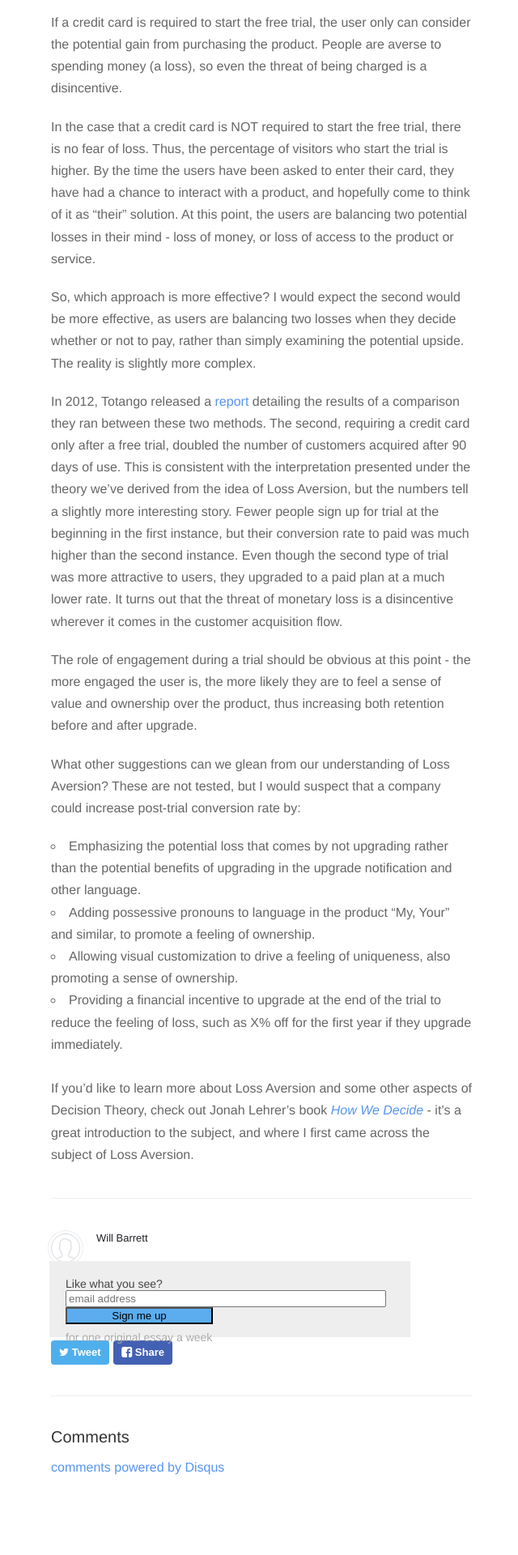
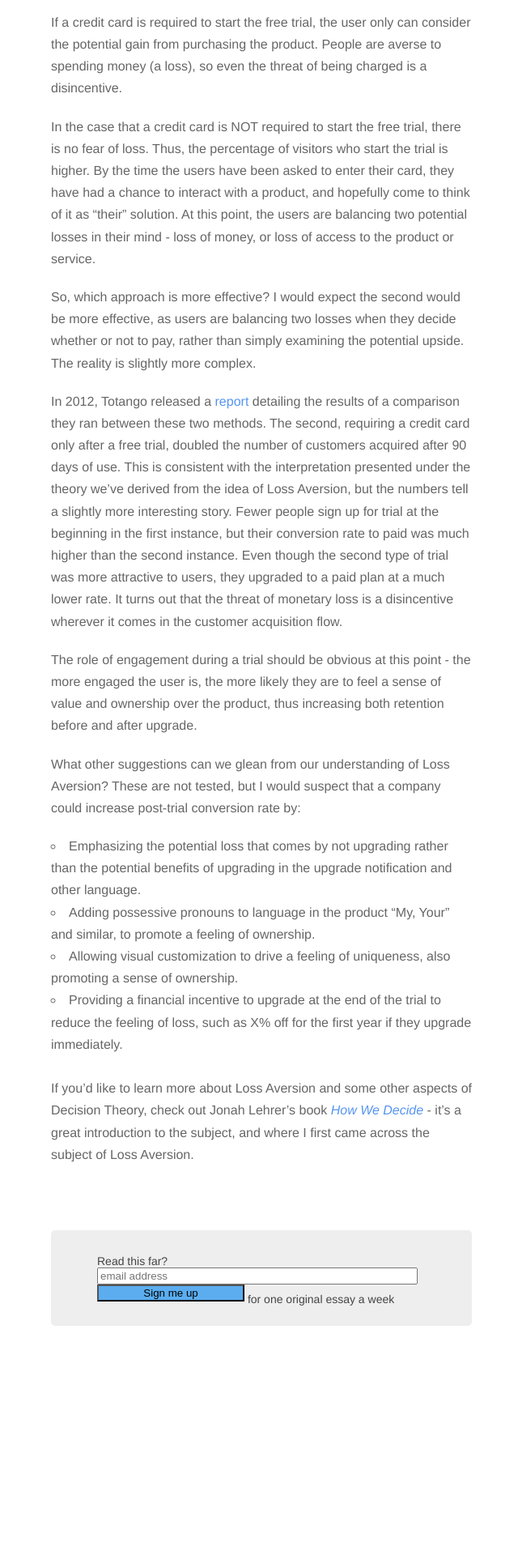
Before and after one commit to willbarrett/willbarrett.github.io, a Jekyll site: the page built from _posts/2015-12-08-free-trial-psychology.markdown, in a window 1280 px wide. Shown: the part 1233-3153 px from the top of the page at 81% size, without its empty margins (317-957 px from the left). Built offline with Jekyll 4.4.1, drawn with Linux system fonts in a browser that asks for light colours; nearby versions of some CDN libraries; Markdown is read by kramdown in place of the engine named in the settings; comment, search, counter and statistics services are not loaded; after the commit the page ends 3010 px from its top, so only the background shows below that.

Commit message:
Fix on-post CTA

```diff
--- a/_config.yml
+++ b/_config.yml
@@ -10,7 +10,7 @@ highlighter: pygments
 baseurl: /
 domain_name: 'http://willbarrett.github.io'
 google_analytics: 'UA-68358208-1'
-disqus: true
+disqus: false
 disqus_shortname: 'tallgreentree'
 
 # Details for the RSS feed generator
--- a/_includes/share.html
+++ b/_includes/share.html
@@ -6,12 +6,17 @@
   clear:left;
   font:14px
   Helvetica,Arial,sans-serif;
+  margin-right: 0;
+  width: 100%;
+  border-radius: 5px;
+  padding-top: 10px;
+  padding-bottom: 10px;
 }
 </style>
 <div id="mc_embed_signup">
 <form action="//willbarrett.us10.list-manage.com/subscribe/post?u=569a3b66d2809fd1a5a90dbb1&amp;id=c0d65ca547" method="post" id="mc-embedded-subscribe-form" name="mc-embedded-subscribe-form" class="validate" target="_blank" novalidate style="padding: 20px; width: 446px; margin: 0 auto; background: #eee; border-radius: 5px;">
 <div id="mc_embed_signup_scroll">
-<label for="mce-EMAIL">Like what you see?</label>
+<label for="mce-EMAIL">Read this far?</label>
 <input type="email" value="" name="EMAIL" class="email" id="mce-EMAIL" placeholder="email address" required style="width: 396px">
 <div style="position: absolute; left: -5000px;" aria-hidden="true"><input type="text" name="b_569a3b66d2809fd1a5a90dbb1_c0d65ca547" tabindex="-1" value=""></div>
 <div class="clear"><input type="submit" value="Sign me up" name="subscribe" id="mc-embedded-subscribe" class="button" style="display: inline-block; width: 182px; background: #5badf0; margin-bottom: 0;"> <span style="position: relative; top: 8px;">for one original essay a week</span></div>
@@ -20,12 +25,12 @@
 </div>
 
 <!--End mc_embed_signup-->
-<a class="twitter" href="https://twitter.com/intent/tweet?text={{ site.domain_name }}{{ page.url }} - {{page.title}} by @{{ site.authorTwitter }}"><span class="icon-twitter"> Tweet</span></a>
+<!-- <a class="twitter" href="https://twitter.com/intent/tweet?text={{ site.domain_name }}{{ page.url }} - {{page.title}} by @{{ site.authorTwitter }}"><span class="icon-twitter"> Tweet</span></a> -->
 
-<a class="facebook" href="#" onclick="
-    window.open(
-      'https://www.facebook.com/sharer/sharer.php?u='+encodeURIComponent(location.href),
-      'facebook-share-dialog',
-      'width=626,height=436');
-    return false;"><span class="icon-facebook-rect"> Share</span>
-</a>
+<!-- <a class="facebook" href="#" onclick=" -->
+<!--     window.open( -->
+<!--       'https://www.facebook.com/sharer/sharer.php?u='+encodeURIComponent(location.href), -->
+<!--       'facebook-share-dialog', -->
+<!--       'width=626,height=436'); -->
+<!--     return false;"><span class="icon-facebook-rect"> Share</span> -->
+<!-- </a> -->
--- a/_layouts/post.html
+++ b/_layouts/post.html
@@ -13,16 +13,14 @@ archive: true
     </section>
 </article>
 <footer id="post-meta" class="clearfix">
-    <a href="http://twitter.com/{{ site.authorTwitter }}">
-        <img class="avatar" src="{{ site.baseurl }}assets/images/avatar.png">
-        <div>
-            <span class="dark">{{ site.author }}</span>
-        </div>
-    </a>
+    <!-- <a href="http://twitter.com/{{ site.authorTwitter }}"> -->
+    <!--     <img class="avatar" src="{{ site.baseurl }}assets/images/avatar.png"> -->
+    <!--     <div> -->
+    <!--         <span class="dark">{{ site.author }}</span> -->
+    <!--     </div> -->
+    <!-- </a> -->
 
-    <section id="sharing">
-        {% include share.html %}
-    </section>
+    {% include share.html %}
 </footer>
 
 <!-- Disqus comments -->
--- a/assets/css/style.css
+++ b/assets/css/style.css
@@ -449,30 +449,30 @@ Post List
 	font-size: 13px;
 	font-weight: bold;
 	line-height: 1.4;
-	border-top: 1px solid #eee;
+	/* border-top: 1px solid #eee; */
 	padding-top: 40px;
 	margin-bottom: 40px;
-	padding-bottom: 40px;
+	/* padding-bottom: 40px; */
 	margin-top: 40px;
 	color:#444;
-	border-bottom: 1px solid #eee;
+	/* border-bottom: 1px solid #eee; */
 }
 
-#post-meta div span {
-	color: #aaa;
-	font-weight: 500;
-	display: block;
-}
+/* #post-meta div span { */
+/* 	color: #aaa; */
+/* 	font-weight: 500; */
+/* 	display: block; */
+/* } */
 
-#post-meta div span.dark {
-	color: #1E2025;
+/* #post-meta div span.dark { */
+/* 	color: #1E2025; */
 
-}
+/* } */
 
-#post-meta div {
-	margin: 0 25px 0 0;
-	float: left;
-}
+/* #post-meta div { */
+/* 	margin: 0 25px 0 0; */
+/* 	float: left; */
+/* } */
 
 #sharing {
 	float: right;
```
